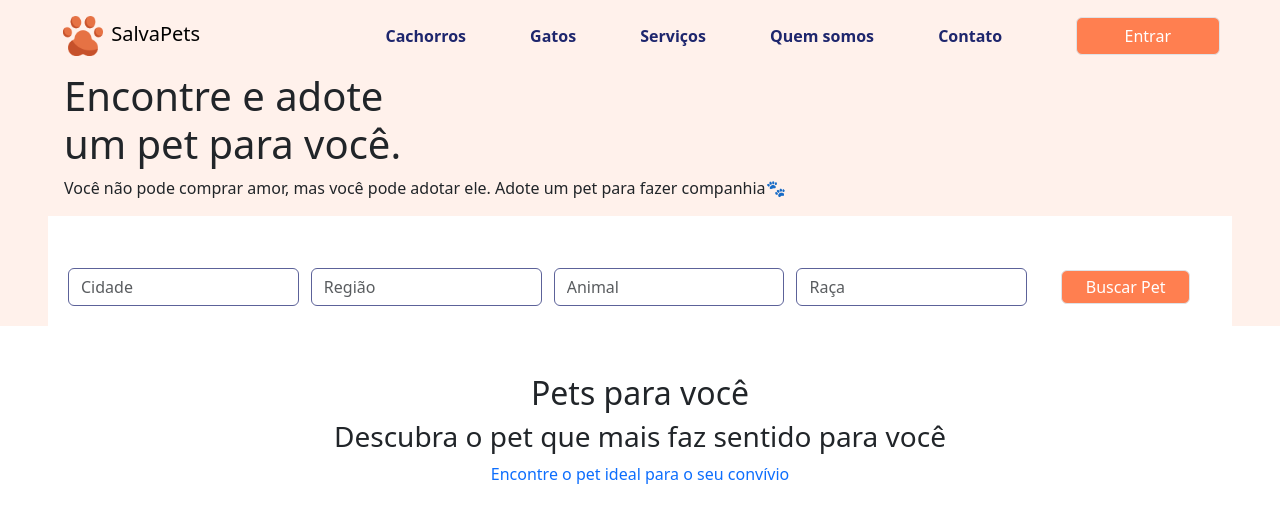
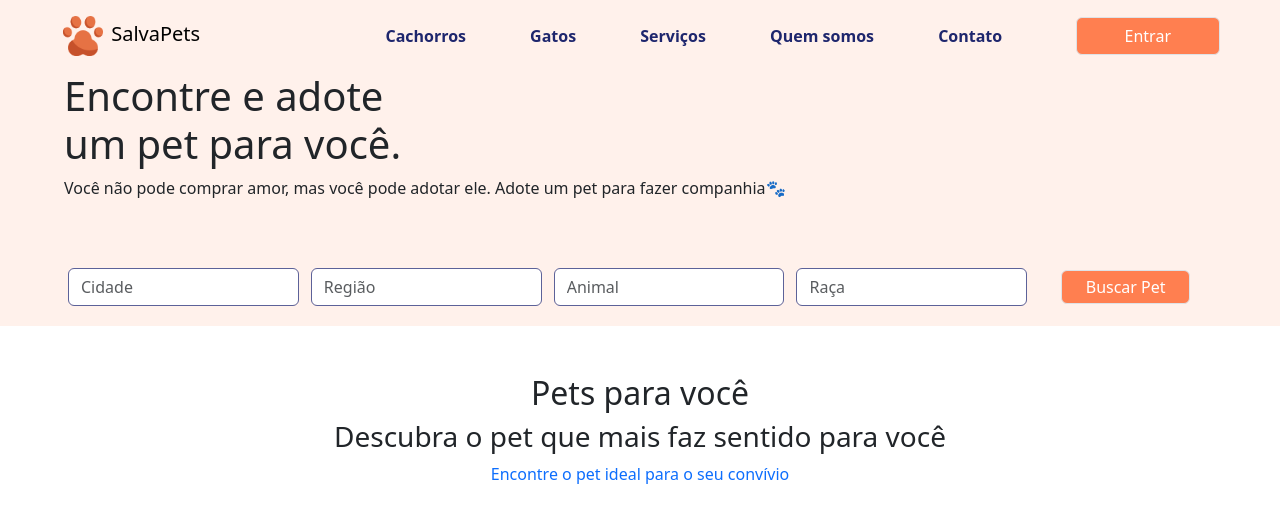
Before and after one commit to ZimboSebastiao/salva-pets2, a PHP site: page /home.php in a window 1280 px wide. Shown: the top 525 px of the page. Run offline with PHP 8.4, Linux system fonts and the light colour scheme.

Commit message:
Update home.php

```diff
--- a/home.php
+++ b/home.php
@@ -63,7 +63,7 @@
         <!-- <div class=""> -->
         <!-- <div class="p-3 d-flex gap-lg-1 gap-md-3 gap-2 flex-wrap flex-xl-nowrap bg-white"> -->
 
-        <div class="pesquisa p-3 d-flex gap-lg-3 gap-md-3 gap-xl-1 gap-2 flex-wrap flex-xl-nowrap bg-white pt-5 col-md-12">
+        <div class="pesquisa p-3 d-flex gap-lg-3 gap-md-3 gap-xl-1 gap-2 flex-wrap flex-xl-nowrap pt-5 col-md-12">
           <!-- INPUT CIDADE -->
           <div class="input-group rounded border-dark p-1 px-md-1">
             <input type="text" class="form-control cont icon-city custom-border" aria-label="Sizing example input" aria-describedby="inputGroup-sizing-default" placeholder="Cidade">
```
